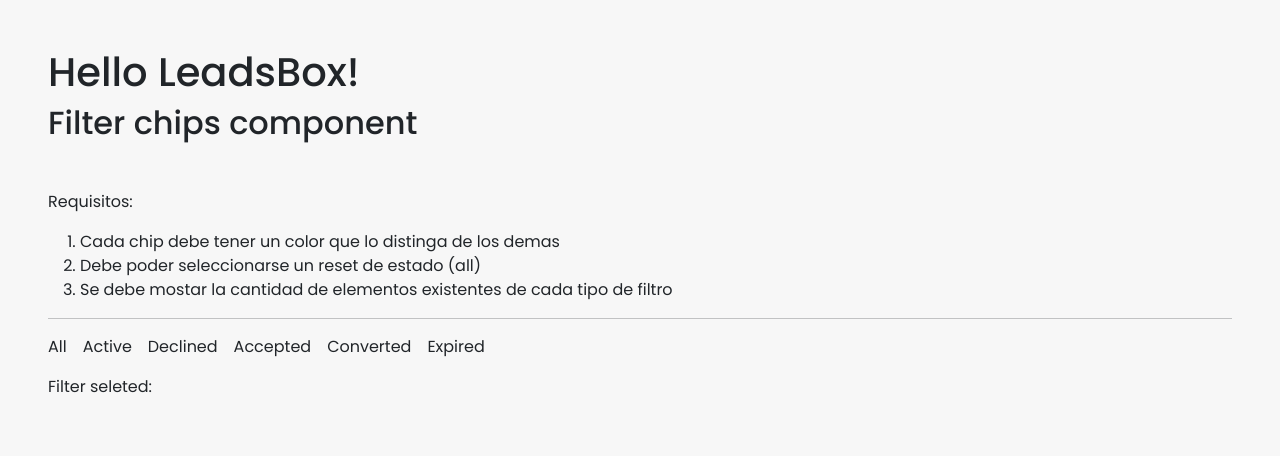
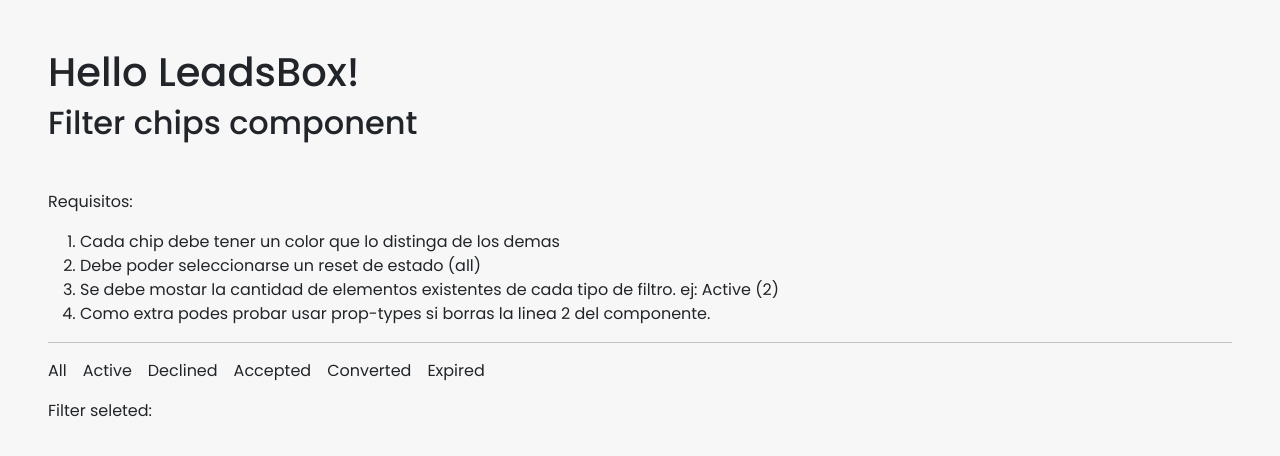
Before and after one commit to CrisGraciano/leadsboxfilter, a React (Create React App) app: page / in a window 1280 px wide. Shown: the top 456 px of the page. Built offline with nearby package versions, Linux system fonts and the light colour scheme; the HTML template or start-up script is replaced by a standard one.

Commit message:
Agrego to do

```diff
--- a/src/App.jsx
+++ b/src/App.jsx
@@ -54,7 +54,11 @@ function App() {
         <li>Debe poder seleccionarse un reset de estado (all) </li>
         <li>
           Se debe mostar la cantidad de elementos existentes de cada tipo de
-          filtro
+          filtro. ej: Active (2)
+        </li>
+        <li>
+          Como extra podes probar usar prop-types si borras la linea 2 del
+          componente.
         </li>
       </ol>
 
```
